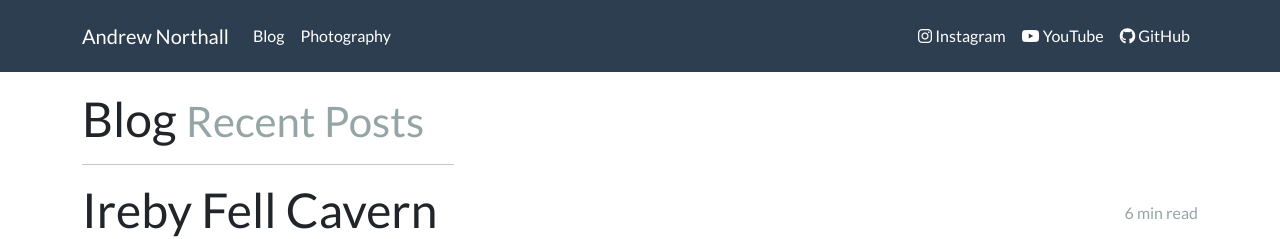
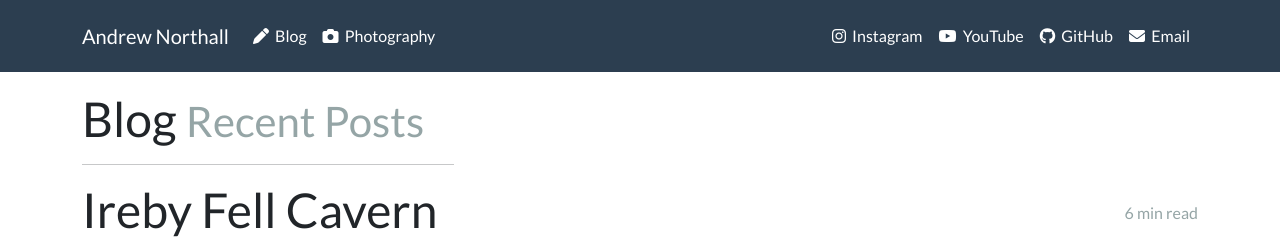
Before and after one commit to anorthall/northall.me.uk, a Jekyll site: the page built from www/index.html, in a window 1280 px wide. Shown: the top 239 px of the page. Built offline with Jekyll 4.4.1, drawn with Linux system fonts in a browser that asks for light colours.

Commit message:
Add more FontAwesome icons to menu bar

```diff
--- a/www/_layouts/default.html
+++ b/www/_layouts/default.html
@@ -42,24 +42,28 @@
 
             <ul class="navbar-nav me-auto">
               <li class="nav-item">
-                <a class="nav-link" href="/">Blog</a>
+                <a class="nav-link" href="/"><i class="fa-solid fa-pen"></i>&nbsp; Blog</a>
               </li>
               <li class="nav-item">
-                <a class="nav-link" href="/photography/">Photography</a>
+                <a class="nav-link" href="/photography/"><i class="fa-solid fa-camera"></i>&nbsp; Photography</a>
               </li>
             </ul>
 
             <ul class="navbar-nav ms-md-auto">
               <li class="nav-item">
-                <a target="_blank" rel="noopener" class="nav-link" href="https://www.instagram.com/andrewnorthall/"><i class="fa-brands fa-instagram"></i> Instagram</a>
+                <a target="_blank" rel="noopener" class="nav-link" href="https://www.instagram.com/andrewnorthall/"><i class="fa-brands fa-instagram"></i>&nbsp; Instagram</a>
               </li>
 
               <li class="nav-item">
-                <a target="_blank" rel="noopener" class="nav-link" href="https://www.youtube.com/channel/UC-ileIN7EvPA6OHII0Laf6A"><i class="fa-brands fa-youtube"></i> YouTube</a>
+                <a target="_blank" rel="noopener" class="nav-link" href="https://www.youtube.com/channel/UC-ileIN7EvPA6OHII0Laf6A"><i class="fa-brands fa-youtube"></i>&nbsp; YouTube</a>
               </li>
 
               <li class="nav-item">
-                <a target="_blank" rel="noopener" class="nav-link" href="https://github.com/anorthall/"><i class="fa-brands fa-github"></i> GitHub</a>
+                <a target="_blank" rel="noopener" class="nav-link" href="https://github.com/anorthall/"><i class="fa-brands fa-github"></i>&nbsp; GitHub</a>
+              </li>
+
+              <li class="nav-item">
+                <a target="_blank" rel="noopener" class="nav-link" href="mailto:andrew@northall.me.uk?subject=northall.me.uk"><i class="fa-solid fa-envelope"></i>&nbsp; Email</a>
               </li>
             </ul>
 
```
